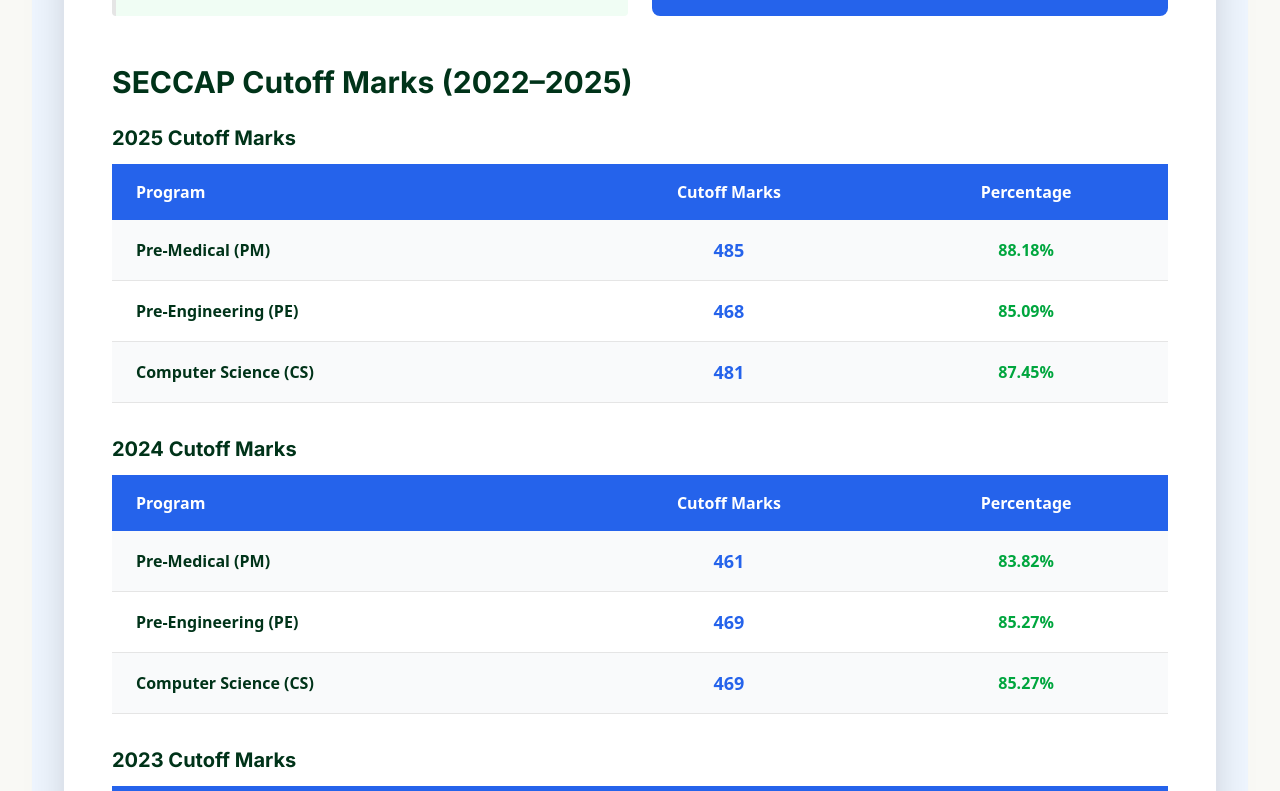
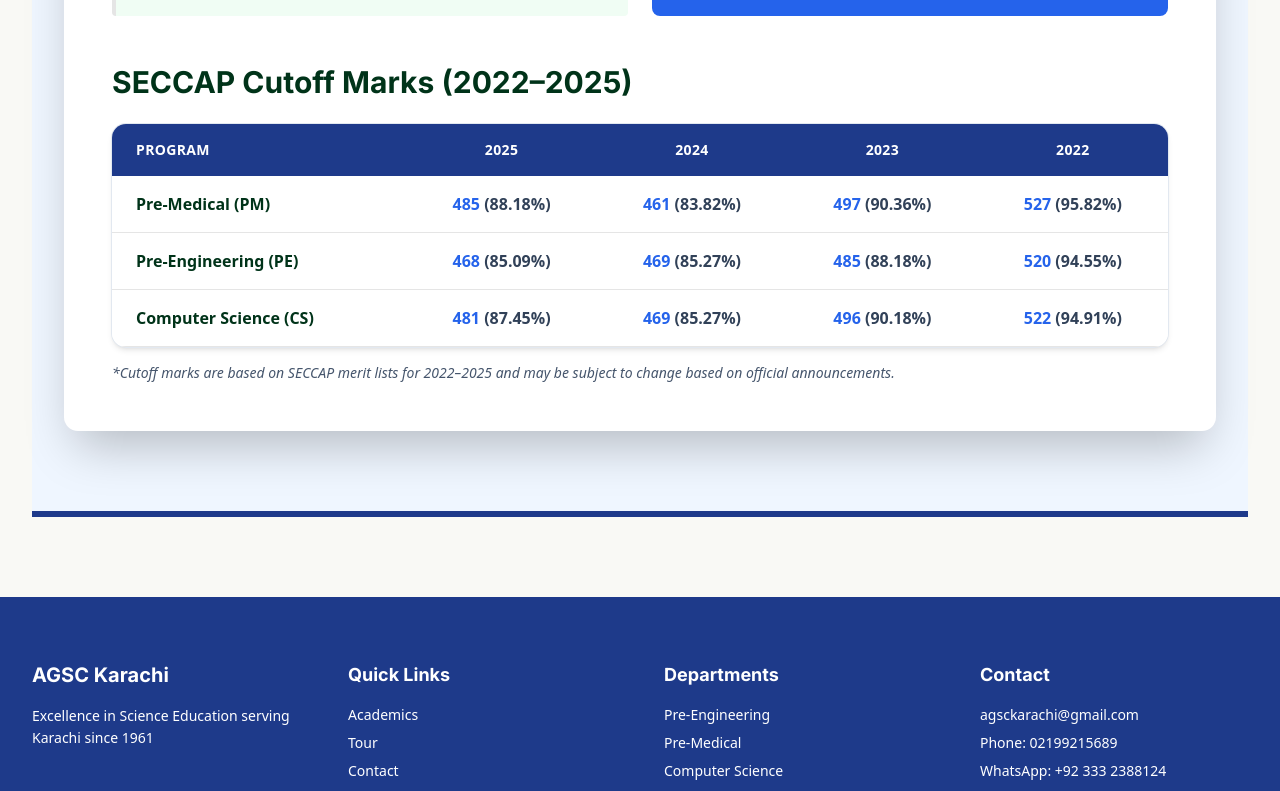
Before and after one commit to mansoorahmedsurti/Adamjee-Govt-Science-College-Site, a Next.js app: page /admissions in a window 1280 px wide. Shown: the part 900-1691 px from the top of the page. Built offline with nearby package versions, Linux system fonts and the light colour scheme; no server answers.

Commit message:
refactor SECCAP cutoff comparison matrix
Agent-Logs-Url: https://github.com/mansoorahmedsurti/Adamjee-Govt-Science-College-Site/sessions/5360d178-9908-4dd1-9210-97d16a5f28a8

Co-authored-by: mansoorahmedsurti <148683467+mansoorahmedsurti@users.noreply.github.com>

```diff
--- a/components/SECCAPAdmissions.tsx
+++ b/components/SECCAPAdmissions.tsx
@@ -4,40 +4,39 @@ import { motion } from 'framer-motion';
 import { Shield, Zap, Award } from 'lucide-react';
 
 export default function SECCAPAdmissions() {
-  const yearlyCutoffMarks = [
+  const cutoffMatrix = [
     {
-      year: 2025,
-      data: [
-        { program: 'Pre-Medical (PM)', marks: 485, percentage: '88.18%' },
-        { program: 'Pre-Engineering (PE)', marks: 468, percentage: '85.09%' },
-        { program: 'Computer Science (CS)', marks: 481, percentage: '87.45%' },
-      ],
+      program: 'Pre-Medical (PM)',
+      yearlyCutoffs: {
+        2025: { marks: 485, percentage: '88.18%' },
+        2024: { marks: 461, percentage: '83.82%' },
+        2023: { marks: 497, percentage: '90.36%' },
+        2022: { marks: 527, percentage: '95.82%' },
+      },
     },
     {
-      year: 2024,
-      data: [
-        { program: 'Pre-Medical (PM)', marks: 461, percentage: '83.82%' },
-        { program: 'Pre-Engineering (PE)', marks: 469, percentage: '85.27%' },
-        { program: 'Computer Science (CS)', marks: 469, percentage: '85.27%' },
-      ],
+      program: 'Pre-Engineering (PE)',
+      yearlyCutoffs: {
+        2025: { marks: 468, percentage: '85.09%' },
+        2024: { marks: 469, percentage: '85.27%' },
+        2023: { marks: 485, percentage: '88.18%' },
+        2022: { marks: 520, percentage: '94.55%' },
+      },
     },
     {
-      year: 2023,
-      data: [
-        { program: 'Pre-Medical (PM)', marks: 497, percentage: '90.36%' },
-        { program: 'Pre-Engineering (PE)', marks: 485, percentage: '88.18%' },
-        { program: 'Computer Science (CS)', marks: 496, percentage: '90.18%' },
-      ],
+      program: 'Computer Science (CS)',
+      yearlyCutoffs: {
+        2025: { marks: 481, percentage: '87.45%' },
+        2024: { marks: 469, percentage: '85.27%' },
+        2023: { marks: 496, percentage: '90.18%' },
+        2022: { marks: 522, percentage: '94.91%' },
       },
-    {
-      year: 2022,
-      data: [
-        { program: 'Pre-Medical (PM)', marks: 527, percentage: '95.82%' },
-        { program: 'Pre-Engineering (PE)', marks: 520, percentage: '94.55%' },
-        { program: 'Computer Science (CS)', marks: 522, percentage: '94.91%' },
-      ],
     },
   ];
+
+  const years = Array.from(new Set(cutoffMatrix.flatMap(({ yearlyCutoffs }) => Object.keys(yearlyCutoffs)))).sort(
+    (firstYear, secondYear) => Number(secondYear) - Number(firstYear),
+  );
 
   return (
     <section className="seccap-section py-20">
@@ -113,32 +112,46 @@ export default function SECCAPAdmissions() {
             <h3 className="text-xl sm:text-2xl font-bold mb-6 font-inter text-forest-green">
               SECCAP Cutoff Marks (2022–2025)
             </h3>
-            <div className="space-y-8">
-              {yearlyCutoffMarks.map(({ year, data }) => (
-                <div key={year}>
-                  <h4 className="text-lg sm:text-xl font-bold mb-3 text-forest-green">{year} Cutoff Marks</h4>
-                  <div className="overflow-x-auto">
-                    <table className="w-full border-collapse">
+            <div className="overflow-x-auto rounded-xl shadow-md ring-1 ring-slate-200">
+              <table className="min-w-full border-collapse bg-white">
                 <thead>
-                        <tr className="bg-blue-accent">
-                          <th className="px-6 py-4 text-left text-white font-bold">Program</th>
-                          <th className="px-6 py-4 text-center text-white font-bold">Cutoff Marks</th>
-                          <th className="px-6 py-4 text-center text-white font-bold">Percentage</th>
+                  <tr className="bg-navy-blue">
+                    <th className="px-4 py-4 text-left text-sm font-bold tracking-wide text-white uppercase sm:px-6">
+                      Program
+                    </th>
+                    {years.map((year) => (
+                      <th
+                        key={year}
+                        className="px-4 py-4 text-center text-sm font-bold tracking-wide text-white uppercase sm:px-6"
+                      >
+                        {year}
+                      </th>
+                    ))}
                   </tr>
                 </thead>
                 <tbody>
-                        {data.map((item, i) => (
-                          <tr key={`${year}-${item.program}`} className={`border-b ${i % 2 === 0 ? 'bg-gray-50' : 'bg-white'}`}>
-                            <td className="px-6 py-4 font-semibold text-forest-green">{item.program}</td>
-                            <td className="px-6 py-4 text-center font-bold text-blue-accent text-lg">{item.marks}</td>
-                            <td className="px-6 py-4 text-center font-semibold text-green-600">{item.percentage}</td>
+                  {cutoffMatrix.map(({ program, yearlyCutoffs }) => (
+                    <tr key={program} className="border-b border-slate-200 transition-colors hover:bg-slate-50">
+                      <td className="px-4 py-4 font-semibold text-forest-green sm:px-6">{program}</td>
+                      {years.map((year) => {
+                        const cutoff = yearlyCutoffs[year];
+
+                        return (
+                          <td key={`${program}-${year}`} className="px-4 py-4 text-center font-semibold text-slate-700 sm:px-6">
+                            {cutoff ? (
+                              <span className="whitespace-nowrap text-sm sm:text-base">
+                                <span className="font-bold text-blue-accent">{cutoff.marks}</span> ({cutoff.percentage})
+                              </span>
+                            ) : (
+                              <span className="text-slate-400">—</span>
+                            )}
+                          </td>
+                        );
+                      })}
                     </tr>
                   ))}
                 </tbody>
               </table>
-                  </div>
-                </div>
-              ))}
             </div>
             <p className="text-slate-600 text-sm mt-4 italic">
               *Cutoff marks are based on SECCAP merit lists for 2022–2025 and may be subject to change based on official
```
Lines whose indentation alone changed are shown as unchanged.
